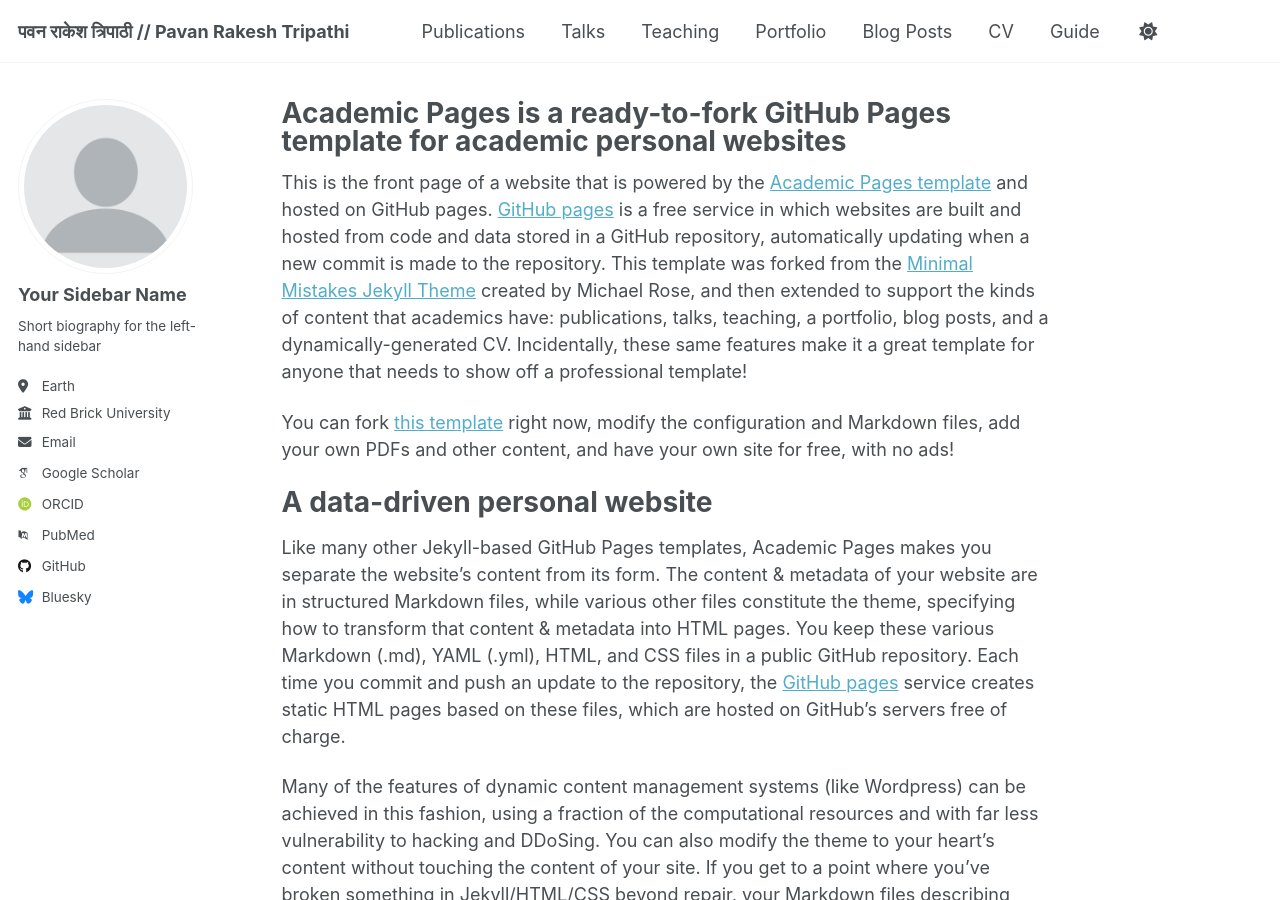
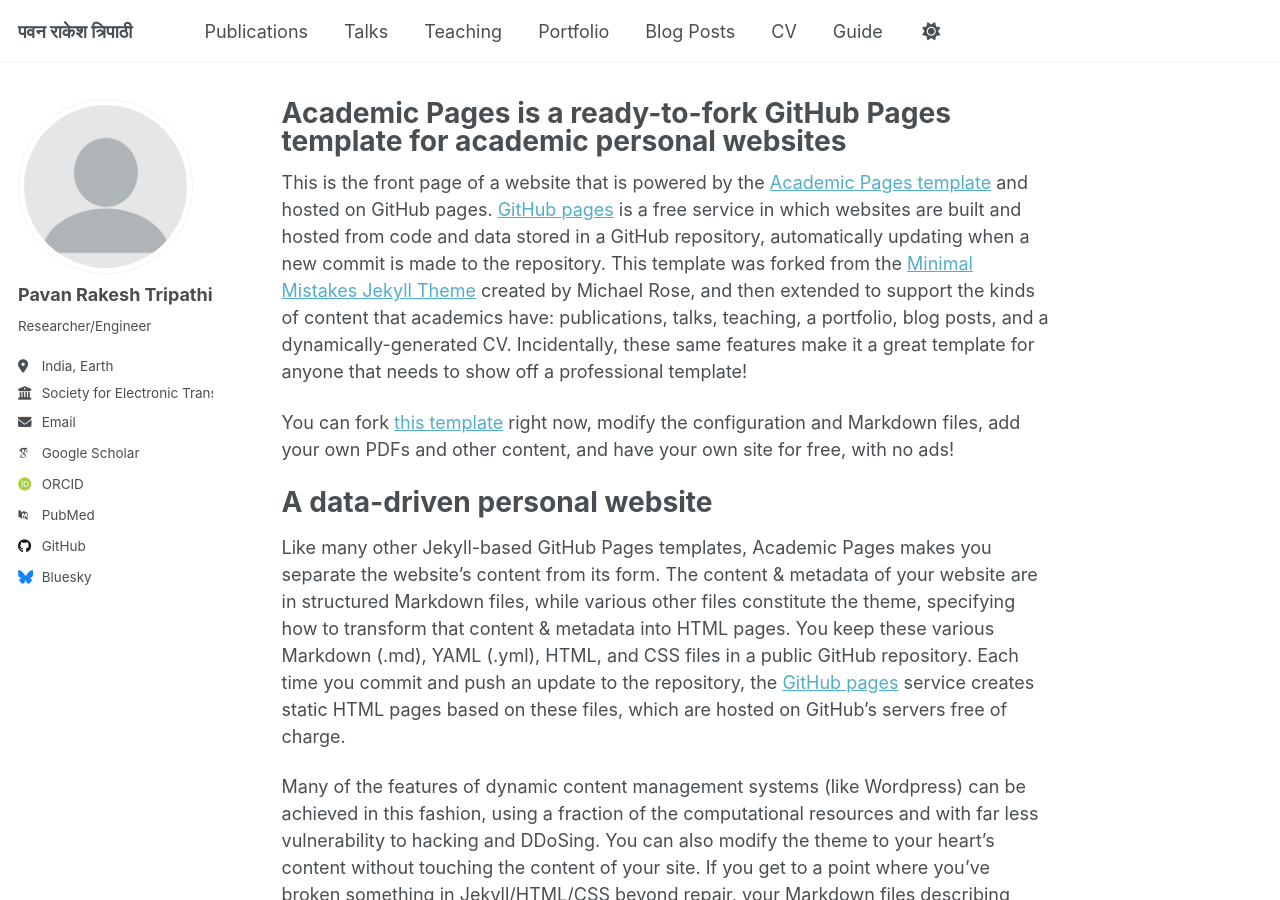
Before and after one commit to tripathipavan/tripathipavan.github.io, a Jekyll site: the page built from _pages/about.md, in a window 1280 px wide and 900 px high. Built offline with Jekyll 4.4.1, drawn with Linux system fonts in a browser that asks for light colours; some web fonts are replaced; a script that is not in the unit is left out.

Commit message:
Update _config.yml

```diff
--- a/_config.yml
+++ b/_config.yml
@@ -9,13 +9,13 @@
 # Basic Site Settings
 locale                   : "en-US"
 site_theme               : "default"
-title                    : "पवन राकेश त्रिपाठी // Pavan Rakesh Tripathi"
+title                    : "पवन राकेश त्रिपाठी"
 title_separator          : "-"
 name                     : &name "Pavan Rakesh Tripathi"
 description              : &description ""
 url                      : https://tripathipavan.github.io # the base hostname & protocol for your site e.g. "https://[your GitHub username].github.io" or if you already have some other page hosted on Github then use "https://[your GitHub username].github.io/[Your Repo Name]"
 baseurl                  : "" # the subpath of your site, e.g. "/blog"
-repository               : "academicpages/academicpages.github.io"
+repository               : "tripathipavan/tripathipavan.github.io"
 
 # Site Author - The following control what appear as part of the author content on the side bar.
 #               If a field is blank the icon and link will not appear, otherwise it will be shown.
@@ -23,13 +23,13 @@
 author:
   # Biographic information
   avatar           : "profile.png"
-  name             : "Your Sidebar Name"
+  name             : "Pavan Rakesh Tripathi"
   pronouns         : # example: "she/her"
-  bio              : "Short biography for the left-hand sidebar"
-  location         : "Earth"
-  employer         : "Red Brick University"
+  bio              : "Researcher/Engineer"
+  location         : "India, Earth"
+  employer         : "Society for Electronic Transactions and Security (SETS), Chennai"
   uri              : # URL
-  email            : "none@example.org"
+  email            : "tripathipavan10@gmail.com"
 
   # Academic websites
   academia         : # URL
```
